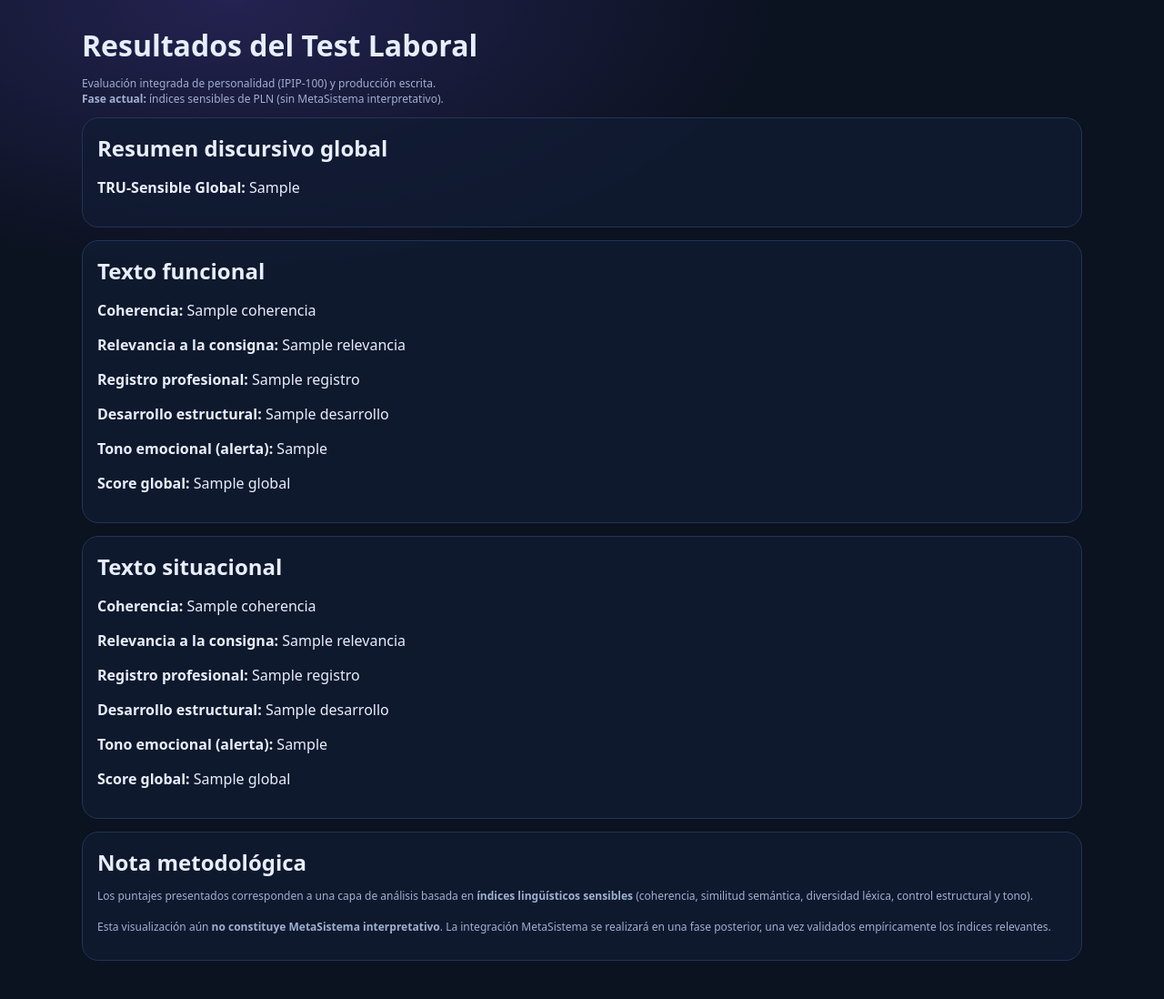
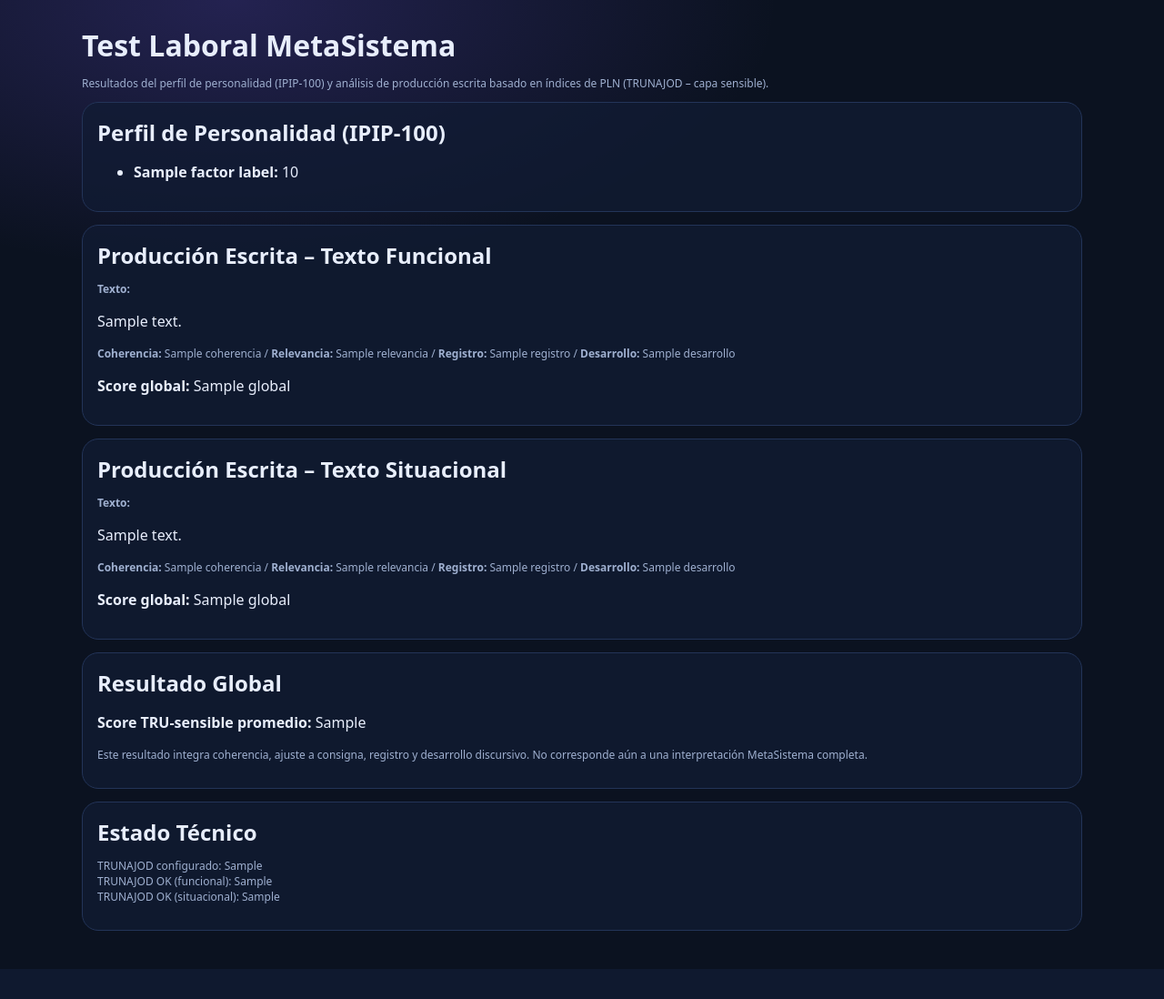
Before and after one commit to christiansotofajardo-cpu/test-laboral-metasistema, a FastAPI app: template templates/result.html in a window 1280 px wide. Shown: the whole page at 91% size. After the commit the page ends 1065 px from the top, so only its background shows below. Run offline with FastAPI, Linux system fonts and the light colour scheme; the template is opened without the code that fills it: most values are stand-ins (such as "Sample title", 1, 10 or a date in 2020).

Commit message:
Update result.html

```diff
--- a/templates/result.html
+++ b/templates/result.html
@@ -2,88 +2,113 @@
 <html lang="es">
 <head>
   <meta charset="UTF-8">
-  <title>Resultados · Test Laboral MetaSistema</title>
+  <title>Resultados – Test Laboral MetaSistema</title>
+  <meta name="viewport" content="width=device-width, initial-scale=1.0">
 
-  <!-- Estilos MetaSistema -->
+  <!-- ESTILOS METASISTEMA -->
   <link rel="stylesheet" href="/static/style.css">
+</head>
 
-</head>
 <body>
 
   <div class="container">
 
-    <h1>Resultados del Test Laboral</h1>
+    <h1>Test Laboral MetaSistema</h1>
     <p class="small">
-      Evaluación integrada de personalidad (IPIP-100) y producción escrita.
-      <br>
-      <strong>Fase actual:</strong> índices sensibles de PLN (sin MetaSistema interpretativo).
+      Resultados del perfil de personalidad (IPIP-100) y análisis de producción escrita
+      basado en índices de PLN (TRUNAJOD – capa sensible).
     </p>
 
-    <!-- ========================= -->
-    <!-- RESUMEN DISCURSIVO GLOBAL -->
-    <!-- ========================= -->
+    <!-- ===================== -->
+    <!-- BLOQUE IPIP -->
+    <!-- ===================== -->
+    <div class="card">
+      <h2>Perfil de Personalidad (IPIP-100)</h2>
 
-    <div class="card">
-      <h2>Resumen discursivo global</h2>
-
-      {% if analisis_discursivo and analisis_discursivo.scores_sensibles %}
-        <p>
-          <strong>TRU-Sensible Global:</strong>
-          {{ analisis_discursivo.scores_sensibles.global_promedio }}
-        </p>
-      {% else %}
-        <p>No hay análisis discursivo disponible.</p>
-      {% endif %}
+      <ul>
+        {% for factor, score in avg_scores.items() %}
+          <li>
+            <strong>{{ factor_labels[factor] }}:</strong>
+            {{ score if score is not none else "—" }}
+          </li>
+        {% endfor %}
+      </ul>
     </div>
 
-    <!-- ========================= -->
+    <!-- ===================== -->
     <!-- TEXTO FUNCIONAL -->
-    <!-- ========================= -->
+    <!-- ===================== -->
+    <div class="card">
+      <h2>Producción Escrita – Texto Funcional</h2>
 
-    <div class="card">
-      <h2>Texto funcional</h2>
+      <p class="small"><strong>Texto:</strong></p>
+      <p>{{ texto_funcional }}</p>
 
-      {% set sf = analisis_discursivo.scores_sensibles.funcional %}
+      <p class="small">
+        <strong>Coherencia:</strong> {{ analisis_discursivo.scores_sensibles.funcional.coherencia }} /
+        <strong>Relevancia:</strong> {{ analisis_discursivo.scores_sensibles.funcional.relevancia }} /
+        <strong>Registro:</strong> {{ analisis_discursivo.scores_sensibles.funcional.registro }} /
+        <strong>Desarrollo:</strong> {{ analisis_discursivo.scores_sensibles.funcional.desarrollo }}
+      </p>
 
-      <p><strong>Coherencia:</strong> {{ sf.coherencia }}</p>
-      <p><strong>Relevancia a la consigna:</strong> {{ sf.relevancia }}</p>
-      <p><strong>Registro profesional:</strong> {{ sf.registro }}</p>
-      <p><strong>Desarrollo estructural:</strong> {{ sf.desarrollo }}</p>
-      <p><strong>Tono emocional (alerta):</strong> {{ sf.alerta_emocion }}</p>
-      <p><strong>Score global:</strong> {{ sf.global }}</p>
+      <p>
+        <strong>Score global:</strong>
+        {{ analisis_discursivo.scores_sensibles.funcional.global }}
+      </p>
     </div>
 
-    <!-- ========================= -->
+    <!-- ===================== -->
     <!-- TEXTO SITUACIONAL -->
-    <!-- ========================= -->
+    <!-- ===================== -->
+    <div class="card">
+      <h2>Producción Escrita – Texto Situacional</h2>
 
-    <div class="card">
-      <h2>Texto situacional</h2>
+      <p class="small"><strong>Texto:</strong></p>
+      <p>{{ texto_situacional }}</p>
 
-      {% set ss = analisis_discursivo.scores_sensibles.situacional %}
+      <p class="small">
+        <strong>Coherencia:</strong> {{ analisis_discursivo.scores_sensibles.situacional.coherencia }} /
+        <strong>Relevancia:</strong> {{ analisis_discursivo.scores_sensibles.situacional.relevancia }} /
+        <strong>Registro:</strong> {{ analisis_discursivo.scores_sensibles.situacional.registro }} /
+        <strong>Desarrollo:</strong> {{ analisis_discursivo.scores_sensibles.situacional.desarrollo }}
+      </p>
 
-      <p><strong>Coherencia:</strong> {{ ss.coherencia }}</p>
-      <p><strong>Relevancia a la consigna:</strong> {{ ss.relevancia }}</p>
-      <p><strong>Registro profesional:</strong> {{ ss.registro }}</p>
-      <p><strong>Desarrollo estructural:</strong> {{ ss.desarrollo }}</p>
-      <p><strong>Tono emocional (alerta):</strong> {{ ss.alerta_emocion }}</p>
-      <p><strong>Score global:</strong> {{ ss.global }}</p>
+      <p>
+        <strong>Score global:</strong>
+        {{ analisis_discursivo.scores_sensibles.situacional.global }}
+      </p>
     </div>
 
-    <!-- ========================= -->
-    <!-- NOTA METODOLÓGICA -->
-    <!-- ========================= -->
+    <!-- ===================== -->
+    <!-- SCORE GENERAL -->
+    <!-- ===================== -->
+    <div class="card">
+      <h2>Resultado Global</h2>
 
+      <p>
+        <strong>Score TRU-sensible promedio:</strong>
+        {{ analisis_discursivo.scores_sensibles.global_promedio }}
+      </p>
+
+      <p class="small">
+        Este resultado integra coherencia, ajuste a consigna, registro y desarrollo
+        discursivo. No corresponde aún a una interpretación MetaSistema completa.
+      </p>
+    </div>
+
+    <!-- ===================== -->
+    <!-- DIAGNÓSTICO TÉCNICO -->
+    <!-- ===================== -->
     <div class="card">
-      <h2>Nota metodológica</h2>
+      <h2>Estado Técnico</h2>
+
       <p class="small">
-        Los puntajes presentados corresponden a una capa de análisis basada en
-        <strong>índices lingüísticos sensibles</strong> (coherencia, similitud semántica,
-        diversidad léxica, control estructural y tono).
-        <br><br>
-        Esta visualización aún <strong>no constituye MetaSistema interpretativo</strong>.
-        La integración MetaSistema se realizará en una fase posterior, una vez validados
-        empíricamente los índices relevantes.
+        TRUNAJOD configurado:
+        {{ analisis_discursivo.meta.trunajod_endpoint_configurado }}<br>
+        TRUNAJOD OK (funcional):
+        {{ analisis_discursivo.meta.trunajod_ok_funcional }}<br>
+        TRUNAJOD OK (situacional):
+        {{ analisis_discursivo.meta.trunajod_ok_situacional }}
       </p>
     </div>
 
```
